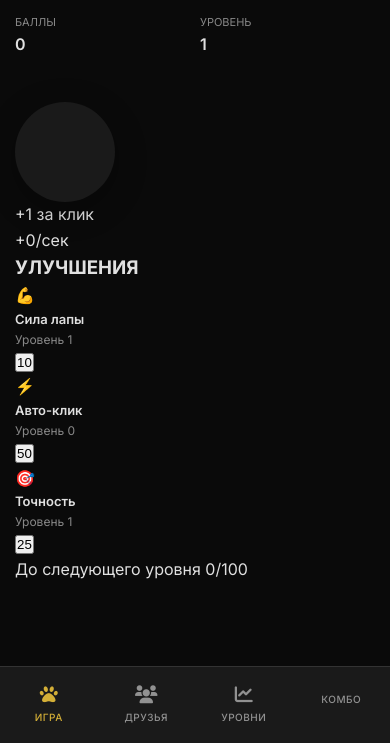
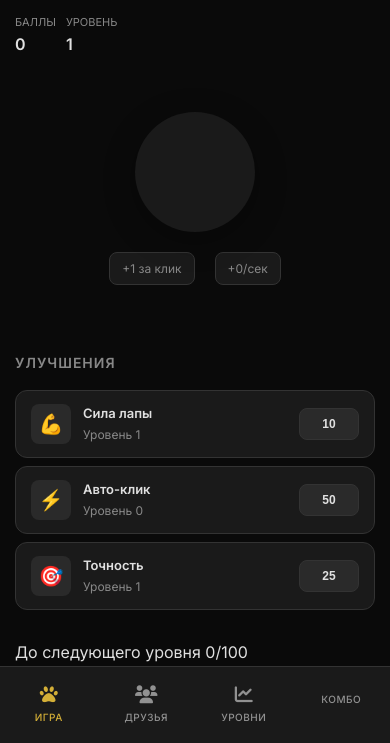
Before and after one commit to svkdirect-cmyk/paw_tap, a plain HTML site: page index.html in a window 390 px wide. Shown: the part 101-844 px from the top of the page. Drawn offline with Linux system fonts and the light colour scheme; a script that the page names is missing; some icons are missing.

Commit message:
style.css

```diff
--- a/style.css
+++ b/style.css
@@ -25,17 +25,6 @@ body {
     line-height: 1.6;
 }
 
-.screen {
-    display: none;
-    min-height: 100vh;
-    padding: 20px;
-}
-
-.screen.active {
-    display: block;
-}
-
-/* Шапка */
 /* Обновлённая шапка */
 .header {
     display: flex;
@@ -123,10 +112,21 @@ body {
 
 .progress-fill-mini {
     height: 100%;
-    background: linear-gradient(90deg, var(--text-accent), #ff6b9d);
+    background: linear-gradient(90deg, #8b5cf6, #ec4899, #8b5cf6);
     border-radius: 2px;
     transition: width 0.3s ease;
     width: 0%;
+    background-size: 200% 100%;
+    animation: progress-shine 2s ease-in-out infinite;
+}
+
+@keyframes progress-shine {
+    0% {
+        background-position: -200% 0;
+    }
+    100% {
+        background-position: 200% 0;
+    }
 }
 
 .level-text {
@@ -183,7 +183,7 @@ body {
     margin-top: 2px;
 }
 
-/* Кнопка-лапка */
+/* Обновлённая кнопка-лапка */
 .paw-button {
     width: 160px;
     height: 160px;
@@ -294,7 +294,49 @@ body {
     animation: paw-shake 0.15s ease-in-out, paw-vibrate 0.1s ease-in-out;
 }
 
-/* Улучшенные эффекты частиц */
+/* Игровая зона */
+.game-area {
+    position: relative;
+    display: flex;
+    flex-direction: column;
+    align-items: center;
+    margin: 40px 0;
+    min-height: 200px;
+}
+
+.click-container {
+    display: flex;
+    flex-direction: column;
+    align-items: center;
+    gap: 20px;
+}
+
+/* Статистика кликов */
+.click-stats {
+    display: flex;
+    gap: 20px;
+    font-size: 12px;
+    color: var(--text-secondary);
+}
+
+.click-power, .auto-clicks {
+    background: var(--bg-secondary);
+    padding: 6px 12px;
+    border-radius: 8px;
+    border: 1px solid var(--border-color);
+}
+
+/* Эффекты частиц */
+.particles-container {
+    position: absolute;
+    top: 0;
+    left: 0;
+    width: 100%;
+    height: 100%;
+    pointer-events: none;
+    z-index: 10;
+}
+
 .particle {
     position: absolute;
     width: 6px;
@@ -305,142 +347,107 @@ body {
     box-shadow: 0 0 10px rgba(139, 92, 246, 0.5);
 }
 
-/* Адаптивность для новых элементов */
-@media (max-width: 768px) {
-    .header {
-        flex-direction: column;
-        gap: 15px;
-        align-items: stretch;
+@keyframes particle-float {
+    0% {
+        opacity: 1;
+        transform: translate(0, 0) scale(1);
     }
-
-    .user-section {
-        min-width: auto;
-        justify-content: flex-start;
-    }
-
-    .coin-balance {
-        min-width: auto;
-        justify-content: center;
-    }
-
-    .paw-button {
-        width: 140px;
-        height: 140px;
-    }
-
-    .paw-icon {
-        font-size: 50px;
-    }
-
-    .user-info {
-        min-width: 0;
-    }
-
-    .level-progress-mini {
-        flex-direction: column;
-        gap: 4px;
-        align-items: flex-start;
-    }
-
-    .progress-bar-mini {
-        width: 100%;
+    100% {
+        opacity: 0;
+        transform: translate(var(--tx), var(--ty)) scale(0);
     }
 }
 
-@media (max-width: 480px) {
-    .paw-button {
-        width: 120px;
-        height: 120px;
-    }
-
-    .paw-icon {
-        font-size: 40px;
-    }
-
-    .user-section {
-        padding: 6px 10px;
-    }
-
-    .avatar {
-        width: 40px;
-        height: 40px;
-    }
-
-    .coin-balance {
-        padding: 10px 12px;
-    }
-
-    .coin-icon {
-        width: 32px;
-        height: 32px;
-        font-size: 18px;
-    }
-
-    .coin-amount span {
-        font-size: 16px;
-    }
+/* Улучшения */
+.upgrades-section {
+    margin: 30px 0;
 }
 
-/* Анимация появления элементов */
-@keyframes slideInFromLeft {
-    from {
-        opacity: 0;
-        transform: translateX(-30px);
-    }
-    to {
-        opacity: 1;
-        transform: translateX(0);
-    }
+.section-title {
+    font-size: 14px;
+    color: var(--text-secondary);
+    text-transform: uppercase;
+    letter-spacing: 1px;
+    margin-bottom: 15px;
+    font-weight: 600;
 }
 
-@keyframes slideInFromRight {
-    from {
-        opacity: 0;
-        transform: translateX(30px);
-    }
-    to {
-        opacity: 1;
-        transform: translateX(0);
-    }
+.upgrades-grid {
+    display: flex;
+    flex-direction: column;
+    gap: 8px;
 }
 
-.user-section {
-    animation: slideInFromLeft 0.6s ease-out;
-}
-
-.coin-balance {
-    animation: slideInFromRight 0.6s ease-out;
-}
-
-/* Улучшенные hover эффекты */
-.clickable {
-    cursor: pointer;
+.upgrade-card {
+    display: flex;
+    align-items: center;
+    gap: 12px;
+    background: var(--bg-secondary);
+    padding: 12px 15px;
+    border-radius: 12px;
+    border: 1px solid var(--border-color);
     transition: all 0.3s ease;
 }
 
-.clickable:hover {
-    transform: translateY(-2px);
+.upgrade-card:hover {
+    border-color: var(--text-secondary);
 }
 
-.clickable:active {
-    transform: translateY(0);
+.upgrade-icon {
+    font-size: 20px;
+    width: 40px;
+    height: 40px;
+    display: flex;
+    align-items: center;
+    justify-content: center;
+    background: var(--bg-tertiary);
+    border-radius: 8px;
 }
 
-/* Улучшенная анимация для прогресс баров */
-.progress-fill-mini {
-    background: linear-gradient(90deg, #8b5cf6, #ec4899, #8b5cf6);
-    background-size: 200% 100%;
-    animation: progress-shine 2s ease-in-out infinite;
+.upgrade-info {
+    flex: 1;
 }
 
-@keyframes progress-shine {
-    0% {
-        background-position: -200% 0;
-    }
-    100% {
-        background-position: 200% 0;
-    }
+.upgrade-name {
+    font-weight: 600;
+    font-size: 14px;
+    margin-bottom: 2px;
 }
+
+.upgrade-level {
+    font-size: 11px;
+    color: var(--text-secondary);
+}
+
+.upgrade-btn {
+    background: var(--bg-tertiary);
+    color: var(--text-primary);
+    border: 1px solid var(--border-color);
+    padding: 8px 12px;
+    border-radius: 8px;
+    font-size: 12px;
+    font-weight: 600;
+    cursor: pointer;
+    transition: all 0.3s ease;
+    min-width: 60px;
+}
+
+.upgrade-btn:hover:not(:disabled) {
+    background: var(--text-secondary);
+    color: var(--bg-primary);
+}
+
+.upgrade-btn:disabled {
+    opacity: 0.5;
+    cursor: not-allowed;
+}
+
+.upgrade-btn.affordable {
+    background: var(--success-color);
+    color: var(--bg-primary);
+    border-color: var(--success-color);
+}
+
 /* Стили для вкладок */
 .tab-content {
     display: none;
@@ -1267,35 +1274,49 @@ body {
     border-color: var(--text-secondary);
 }
 
-/* Стиль для кликабельного имени */
+/* Анимация появления элементов */
+@keyframes slideInFromLeft {
+    from {
+        opacity: 0;
+        transform: translateX(-30px);
+    }
+    to {
+        opacity: 1;
+        transform: translateX(0);
+    }
+}
+
+@keyframes slideInFromRight {
+    from {
+        opacity: 0;
+        transform: translateX(30px);
+    }
+    to {
+        opacity: 1;
+        transform: translateX(0);
+    }
+}
+
+.user-section {
+    animation: slideInFromLeft 0.6s ease-out;
+}
+
+.coin-balance {
+    animation: slideInFromRight 0.6s ease-out;
+}
+
+/* Улучшенные hover эффекты */
 .clickable {
     cursor: pointer;
     transition: all 0.3s ease;
-    position: relative;
 }
 
 .clickable:hover {
-    color: var(--text-accent);
+    transform: translateY(-2px);
 }
 
 .clickable:active {
-    transform: scale(0.95);
-}
-
-/* Специальные эффекты */
-.critical-hit {
-    color: var(--text-accent) !important;
-    font-weight: 700;
-}
-
-.pulse {
-    animation: pulse 0.3s ease-in-out;
-}
-
-@keyframes pulse {
-    0% { transform: scale(1); }
-    50% { transform: scale(1.1); }
-    100% { transform: scale(1); }
+    transform: translateY(0);
 }
 
 .coming-soon {
@@ -1310,27 +1331,40 @@ body {
     .header {
         flex-direction: column;
         gap: 15px;
+        align-items: stretch;
+    }
+
+    .user-section {
+        min-width: auto;
+        justify-content: flex-start;
+    }
+
+    .coin-balance {
+        min-width: auto;
+        justify-content: center;
+    }
+
+    .paw-button {
+        width: 140px;
+        height: 140px;
+    }
+
+    .paw-icon {
+        font-size: 50px;
+    }
+
+    .user-info {
+        min-width: 0;
+    }
+
+    .level-progress-mini {
+        flex-direction: column;
+        gap: 4px;
         align-items: flex-start;
     }
 
-    .stats-section {
+    .progress-bar-mini {
         width: 100%;
-        justify-content: space-between;
-    }
-
-    .stat-card {
-        flex: 1;
-        min-width: auto;
-    }
-
-    .paw-button {
-        width: 100px;
-        height: 100px;
-    }
-
-    .paw-pad {
-        width: 50px;
-        height: 50px;
     }
 
     .tab-content {
@@ -1403,6 +1437,40 @@ body {
     }
 }
 
+@media (max-width: 480px) {
+    .paw-button {
+        width: 120px;
+        height: 120px;
+    }
+
+    .paw-icon {
+        font-size: 40px;
+    }
+
+    .user-section {
+        padding: 6px 10px;
+    }
+
+    .avatar {
+        width: 40px;
+        height: 40px;
+    }
+
+    .coin-balance {
+        padding: 10px 12px;
+    }
+
+    .coin-icon {
+        width: 32px;
+        height: 32px;
+        font-size: 18px;
+    }
+
+    .coin-amount span {
+        font-size: 16px;
+    }
+}
+
 /* Анимация появления профиля */
 @keyframes profileAppear {
     from {
@@ -1418,3 +1486,19 @@ body {
 .profile-modal {
     animation: profileAppear 0.3s ease-out;
 }
+
+/* Специальные эффекты */
+.critical-hit {
+    color: var(--text-accent) !important;
+    font-weight: 700;
+}
+
+.pulse {
+    animation: pulse 0.3s ease-in-out;
+}
+
+@keyframes pulse {
+    0% { transform: scale(1); }
+    50% { transform: scale(1.1); }
+    100% { transform: scale(1); }
+}
```
